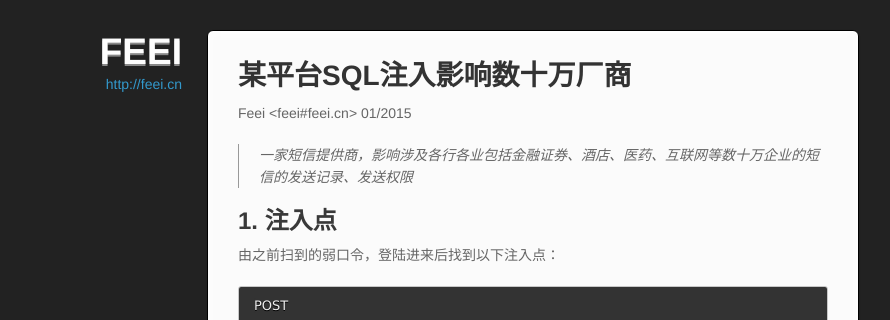
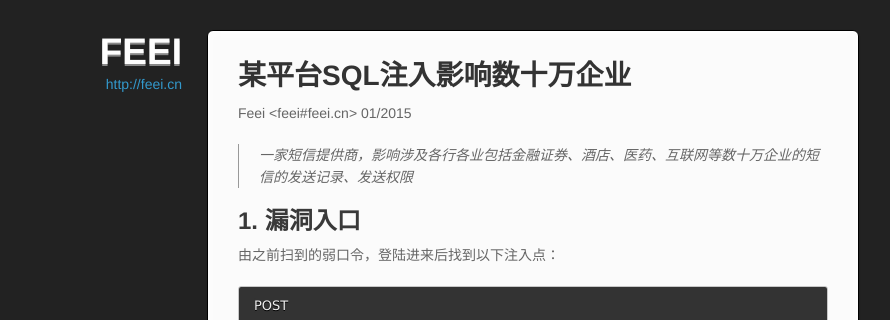
Before and after one commit to limengmingx/Papers, a Jekyll site: the page built from PVE-2015012501.md, in a window 1280 px wide and 900 px high. Shown: the top 320 px of the window, without its empty margins (108-998 px from the left). Built offline with Jekyll 4.4.1, drawn with Linux system fonts in a browser that asks for light colours; our own code applies the rules of GitHub Pages for plain Markdown files; a script that is not in the unit is left out; comment, search, counter and statistics services are not loaded.

Commit message:
Update PVE-2015012501.md

```diff
--- a/PVE-2015012501.md
+++ b/PVE-2015012501.md
@@ -1,10 +1,10 @@
-# 某平台SQL注入影响数十万厂商
+# 某平台SQL注入影响数十万企业
 
 Feei <feei#feei.cn> 01/2015
 
 > 一家短信提供商，影响涉及各行各业包括金融证券、酒店、医药、互联网等数十万企业的短信的发送记录、发送权限
 
-## 1. 注入点
+## 1. 漏洞入口
 
 由之前扫到的弱口令，登陆进来后找到以下注入点：
 
```
